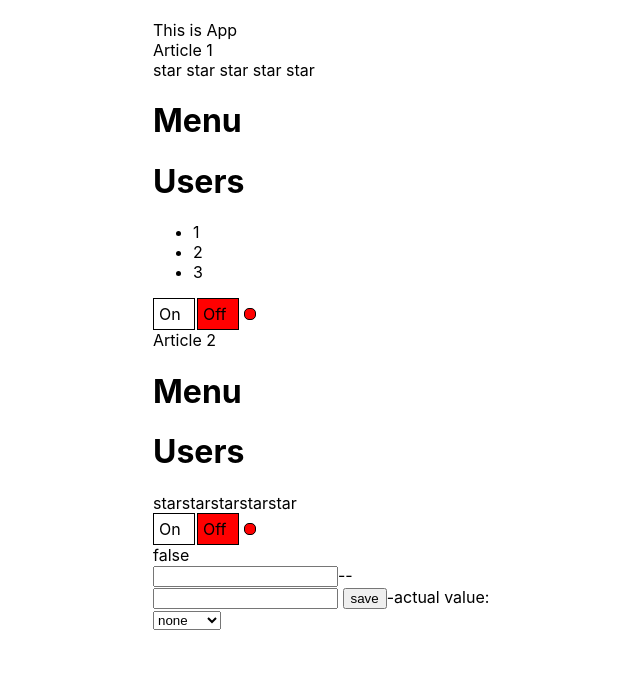
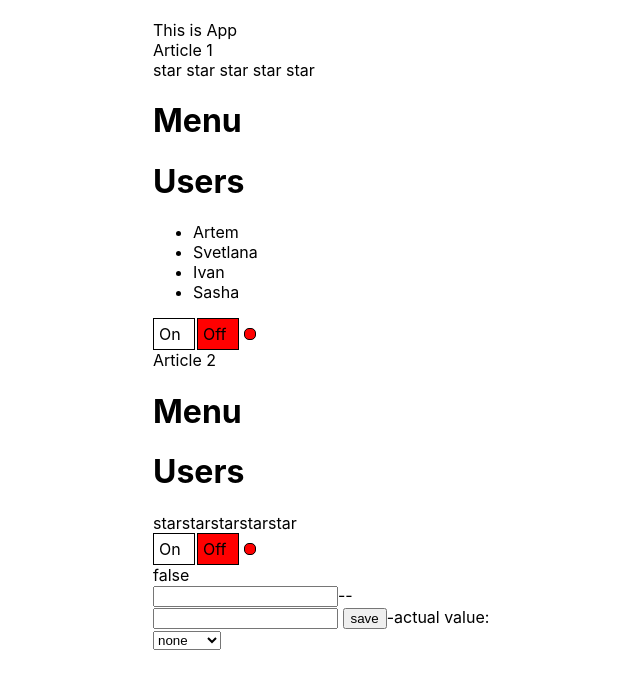
Before and after one commit to svetik-kov/kabzda_kak_prosto, a React (Create React App) app: page / in a window 1280 px wide. Shown: the top 684 px of the page, without its empty margins (187-827 px from the left). Built offline with nearby package versions, Linux system fonts and the light colour scheme.

Commit message:
14 - add array of items to Accordion

```diff
--- a/src/App.tsx
+++ b/src/App.tsx
@@ -6,7 +6,7 @@ import {UnControlledOnOff} from './components/OnOff/UnControlledOnOff';
 import {UnControlledAccordion} from './components/Accordion/UnControlledAccordion';
 import {UnControlledRating} from './components/Rating/UnControlledRating';
 import {OnOff} from './components/OnOff/OnOff';
-import {ControlledSelect, GetValueOfUnControlledInputByButton, UnControlledInput} from './Input';
+import {ControlledSelect, GetValueOfUnControlledInputByButton, UnControlledInput} from './components/Input';
 
 function App() {
     const [ratingValue, setRatingValue] = useState<RatingValueType>(0)
@@ -16,6 +16,8 @@ function App() {
     const onChangeHandler = () => {
         setRatingValue(ratingValue)
     }
+
+
     return (
         <div className="App">
             <PageTitle title={'This is App'}/>
@@ -23,10 +25,20 @@ function App() {
             <Rating value={ratingValue} onClick={setRatingValue}/>
             <Accordion title={'Menu'}
                        collapsed={!accordionCollapsed}
-                       onChange={() => setAccordionCollapsed(!accordionCollapsed)}/>
+                       onChange={() => setAccordionCollapsed(!accordionCollapsed)} onClick={() => {
+            }} item={[]}/>
             <Accordion title={'Users'}
                        collapsed={accordionCollapsed}
-                       onChange={() => setAccordionCollapsed(!accordionCollapsed)}/>
+                       onChange={() => setAccordionCollapsed(!accordionCollapsed)}
+                       item={[
+                           {title: 'Artem', value: 1},
+                           {title: 'Svetlana', value: 2},
+                           {title: 'Ivan', value: 3},
+                           {title: 'Sasha', value: 4}]}
+                       onClick={(value) => {
+                           console.log(`user with ${value}`)
+                       }}
+            />
 
             <OnOff on={switchOn} onChange={setSwitchOn}/>
             Article 2
@@ -41,7 +53,7 @@ function App() {
             <UnControlledRating onChange={onChangeHandler}/>
             <UnControlledOnOff onChange={setSwitchOn}/> {switchOn.toString()}
 
-         <div>   <UnControlledInput/></div>
+            <div><UnControlledInput/></div>
             <GetValueOfUnControlledInputByButton/>
             <div>
                 <ControlledSelect/>
--- a/src/components/Accordion/Accordion.tsx
+++ b/src/components/Accordion/Accordion.tsx
@@ -1,41 +1,61 @@
-import React from "react";
+import React from 'react';
 
-type AccordionType={
-    title:string
-    collapsed:boolean
-    onChange:()=>void
-    color?:string
+type ItemType = {
+    title: string,
+    value: number
 }
-export function Accordion(props:AccordionType) {
+
+type AccordionType = {
+    title: string
+    collapsed: boolean
+    onChange: () => void
+    color?: string
+    item: ItemType[]
+    onClick: (value: number) => void
+}
+
+export function Accordion(props: AccordionType) {
 
     return (
         <div>
-            <AccordionTitle title={props.title}  onChange={props.onChange} color={props.color}/>
-            {!props.collapsed && <AccordionBody />}
+            <AccordionTitle title={props.title} onChange={props.onChange} color={props.color}/>
+            {!props.collapsed && <AccordionBody item={props.item} onClick={props.onClick}/>}
         </div>
     );
 
 
 }
 
-type AccordionTitleType={
-    title:string
-    onChange:()=>void
-    color?:string
-}
-function AccordionTitle(props:AccordionTitleType) {
-    return <h1
-        style={{color:props.color ? props.color : 'black'}}
-        onClick={()=>props.onChange()}> {props.title}</h1>
+type AccordionTitleType = {
+    title: string
+    onChange: () => void
+    color?: string
 }
 
+function AccordionTitle(props: AccordionTitleType) {
+    return <h1
+        style={{color: props.color ? props.color : 'black'}}
+        onClick={() => props.onChange()}> {props.title}</h1>
+}
 
-function AccordionBody() {
+type AccordionBodyType = {
+    item: ItemType[]
+    onClick: (value: number) => void
+}
+
+function AccordionBody(props: AccordionBodyType) {
     return (
         <ul>
-            <li>1</li>
-            <li>2</li>
-            <li>3</li>
+
+            {props.item.map((i, index) =>
+                <li
+                key={index}
+                onClick={()=>props.onClick(i.value)}
+                >{i.title}
+              </li>
+            )}
+
         </ul>
+
     )
 }
```
Also changed, not shown: src/components/Select/Select.tsx (added, +19 -0 lines), src/components/Input.tsx (renamed from src/Input.tsx).
